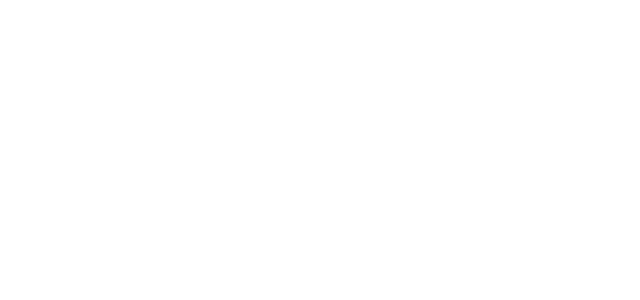
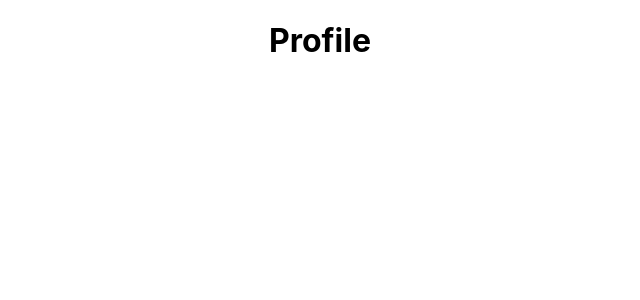
Before and after one commit to ArifHoss/sign_language_translator, a React (Create React App) app: page /profile in a window 1280 px wide. Shown: the top 300 px of the page, without its empty margins (320-960 px from the left). Built offline with nearby package versions, Linux system fonts and the light colour scheme.

Commit message:
install router dom to the project and make some empty component and route them throw parent

```diff
--- a/package.json
+++ b/package.json
@@ -8,6 +8,7 @@
     "@testing-library/user-event": "^13.5.0",
     "react": "^18.2.0",
     "react-dom": "^18.2.0",
+    "react-router-dom": "^6.6.2",
     "react-scripts": "5.0.1",
     "web-vitals": "^2.1.4"
   },
--- a/src/App.js
+++ b/src/App.js
@@ -1,10 +1,28 @@
 import './App.css';
+import {
+    BrowserRouter,
+    Routes,
+    Route
+} from 'react-router-dom';
+import Login from "./views/Login";
+import Orders from "./views/Orders";
+import Profile from "./views/Profile";
+
 
 function App() {
-  return (
-    <div className="App">
-    </div>
-  );
+
+    return (
+        <BrowserRouter>
+          <div className="App">
+            <Routes>
+              <Route path="/" element={<Login/>}/>
+              <Route path="/orders" element={<Orders/>}/>
+              <Route path="/profile" element={<Profile/>}/>
+            </Routes>
+          </div>
+        </BrowserRouter>
+
+    );
 }
 
 export default App;
--- a/src/views/Login.jsx
+++ b/src/views/Login.jsx
@@ -0,0 +1,7 @@
+const Login = () => {
+  return (
+      <h1>Login</h1>
+  )
+}
+
+export default Login;
--- /dev/null
+++ b/src/views/Orders.jsx
@@ -0,0 +1,7 @@
+const Orders = () => {
+    return (
+        <h1>Orders</h1>
+    )
+}
+
+export default Orders;
--- a/src/views/Profile.jsx
+++ b/src/views/Profile.jsx
@@ -0,0 +1,7 @@
+const Profile = () => {
+  return (
+      <h1>Profile</h1>
+  )
+}
+
+export default Profile;
```
Also changed, not shown: src/views/Order.jsx (deleted), 2 other files (tests, documents, lock files or other folders).
